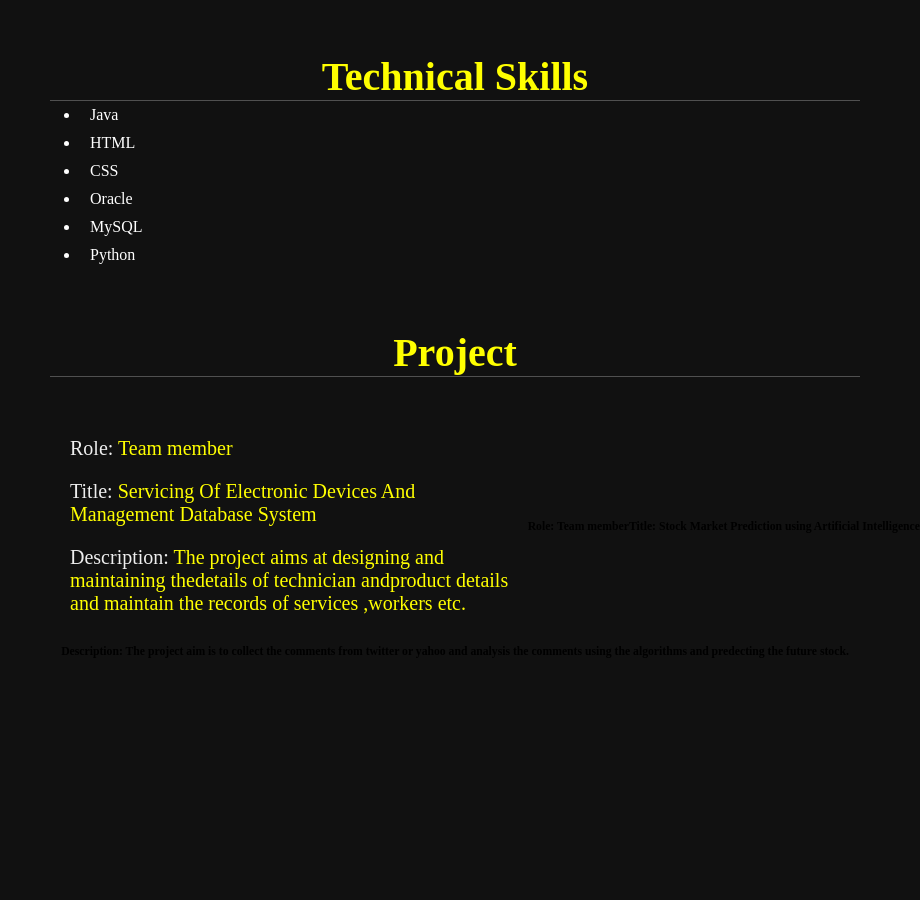
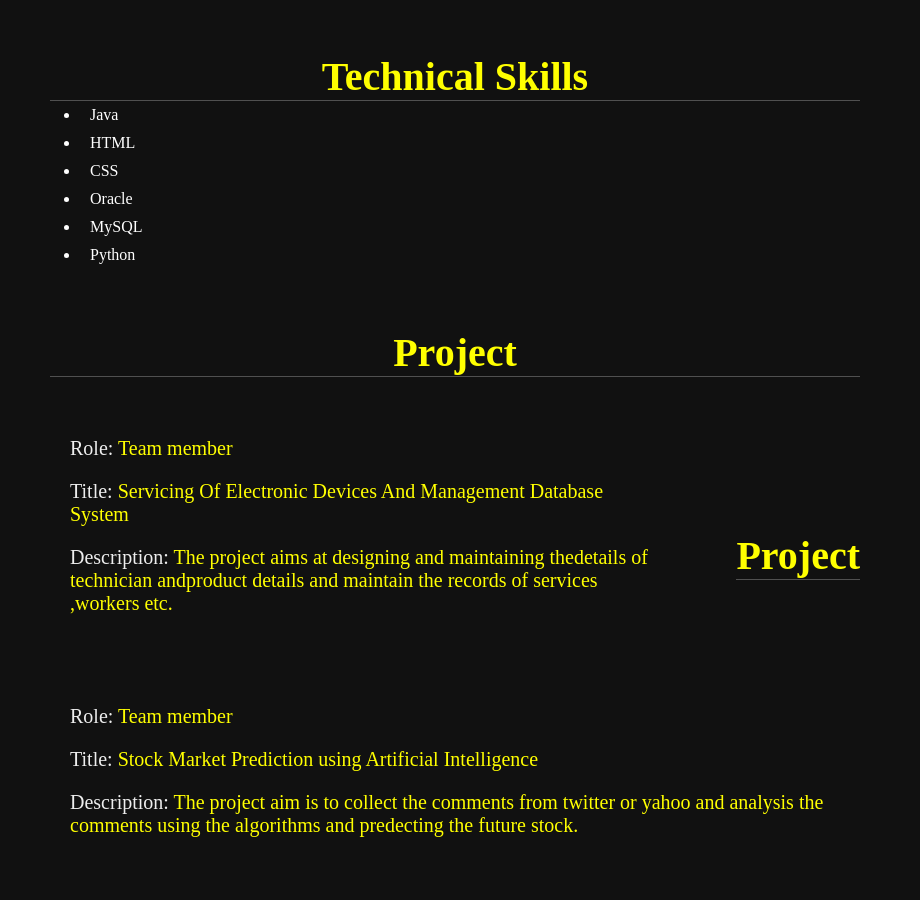
Before and after one commit to Kalyani0306/kalyani.github.io, a plain HTML site: page index.html in a window 1280 px wide. Shown: the part 804-1704 px from the top of the page, without its empty margins (360-1280 px from the left). Before the commit the page ends 1492 px from the top, so only its background shows below. Drawn offline with Linux system fonts and the light colour scheme.

Commit message:
Update index.html

```diff
--- a/index.html
+++ b/index.html
@@ -30,7 +30,7 @@
              <h3><span>Name: </span>KALYANI BANASKAR </h3>
              <h3><span>Age: </span>23</h3>
              <h3><span>Gender: </span>Female</h3>
-             <h3><span>Email: </span>kalyanibanaskar98@hmail.com</h3>
+             <h3><span>Email: </span>kalyanibanaskar98@gmail.com</h3>
              <h3><span>Phone_no: </span>8073934238</h3>
         </div>
     </div>
@@ -86,12 +86,13 @@
     <h3><span>Title: </span> Servicing Of Electronic Devices And Management Database System</h3>
     <h3><span>Description: </span>  The project aims at designing and maintaining thedetails of technician andproduct details and maintain the records of services ,workers etc.</h3>
             </div>
-         <h3><span>Role: </span>Team member</h3>
-        <h3><span>Title: </span> Stock Market Prediction using Artificial Intelligence</h3>
+        <h1 class="heading"><span>Project</span></h1>
+    <div class="Row">
+        <div class="det">
+    <h3><span>Role: </span>Team member</h3>
+    <h3><span>Title: </span>  Stock Market Prediction using Artificial Intelligence</h3>
     <h3><span>Description: </span>  The project aim is to collect the comments from twitter or yahoo and analysis the comments using the algorithms and predecting the future stock.</h3>
             </div>
-
-
 </div>
 </section>
 </body>
```
